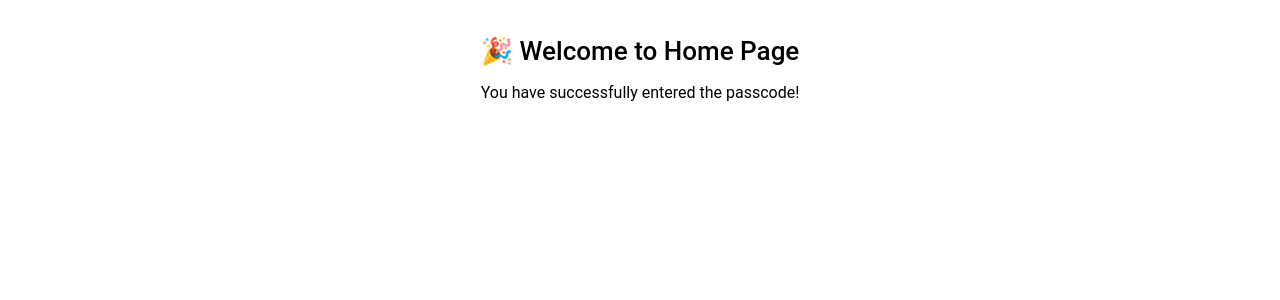
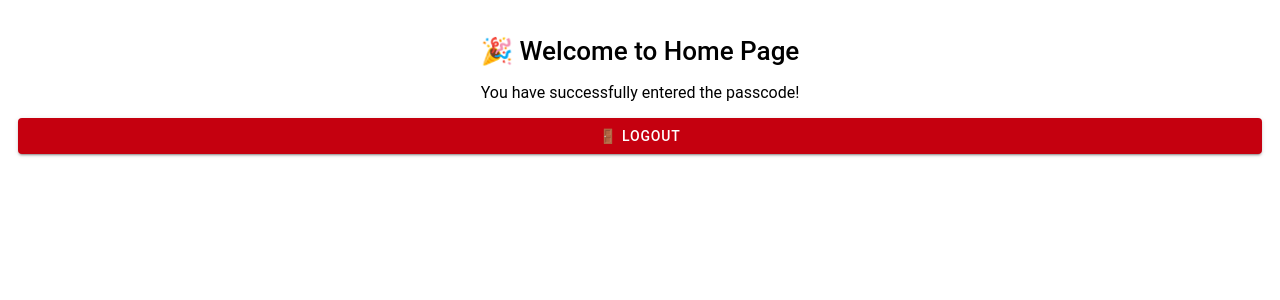
Before and after one commit to Opop29/Toltul-ad, a React (Vite) app: page /Toltul-ad/home in a window 1280 px wide. Shown: the top 300 px of the page. Built offline with nearby package versions, Linux system fonts and the light colour scheme.

Commit message:
add logout in home button

```diff
--- a/src/pages/Home.tsx
+++ b/src/pages/Home.tsx
@@ -1,13 +1,23 @@
-import { IonContent, IonHeader, IonPage, IonTitle, IonToolbar } from '@ionic/react';
-import ExploreContainer from '../components/ExploreContainer';
-import './Home.css';
 import React from "react";
+import { IonPage, IonContent, IonButton } from "@ionic/react";
+import { useHistory } from "react-router-dom";
+
 const Home: React.FC = () => {
+  const history = useHistory();
+
+  const handleLogout = () => {
+    history.push("/Toltul-ad/enter");
+  };
+
   return (
     <IonPage>
       <IonContent className="ion-padding ion-text-center">
         <h1>🎉 Welcome to Home Page</h1>
         <p>You have successfully entered the passcode!</p>
+
+        <IonButton expand="block" color="danger" onClick={handleLogout}>
+          🚪 Logout
+        </IonButton>
       </IonContent>
     </IonPage>
   );
```
